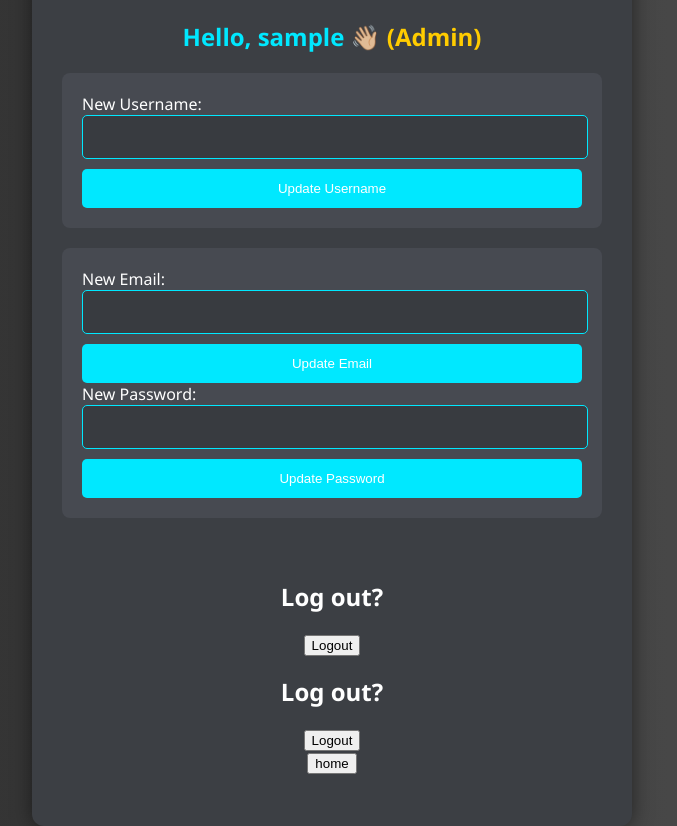
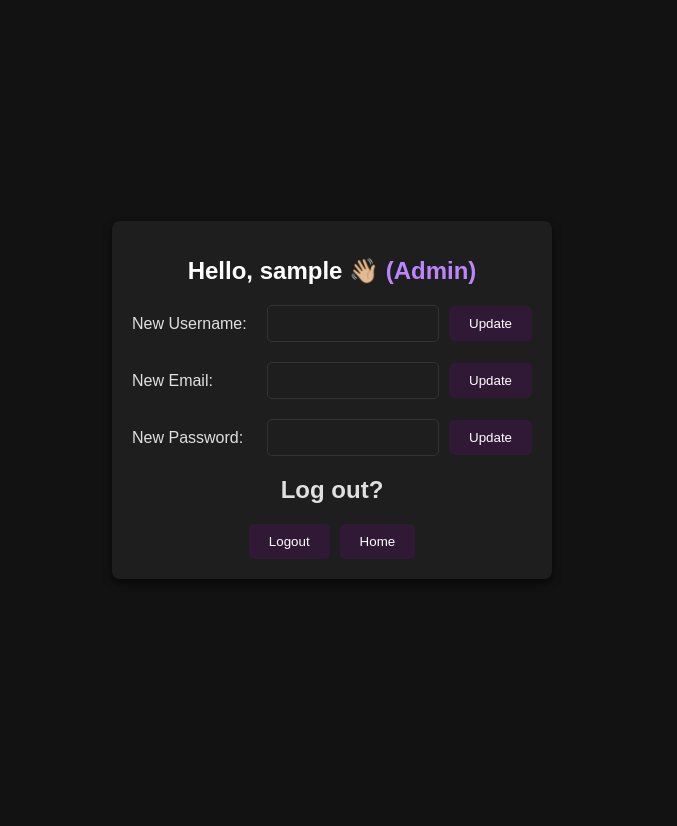
Before and after one commit to graverspng/quiz-group, a PHP site: page /profile in a window 1280 px wide. Shown: the whole page, without its empty margins (308-985 px from the left). After the commit the page ends 559 px from the top, so only its background shows below. Run offline with PHP 8.4, Linux system fonts and the light colour scheme; the visitor is signed in with stand-in values (Sample User, id 1).

Commit message:
Profile Style

```diff
--- a/App/views/auth/profile.view.php
+++ b/App/views/auth/profile.view.php
@@ -1,21 +1,117 @@
 <?php require "../App/views/components/head.php"; ?>
+
+<style>
+    body {
+        background-color: #121212;
+        color: #e0e0e0;
+        font-family: Arial, sans-serif;
+    }
+
+    .profile-container {
+        display: flex;
+        justify-content: center;
+        align-items: center;
+        height: 100vh;
+        background-color: #121212;
+    }
+
+    .profile-content {
+        background-color: #1e1e1e;
+        padding: 20px;
+        border-radius: 8px;
+        box-shadow: 0 4px 8px rgba(0, 0, 0, 0.6);
+        max-width: 400px;
+        width: 100%;
+        text-align: center;
+    }
+
+    .profile-header {
+        margin-bottom: 20px;
+        font-size: 24px;
+        color: #bb86fc;
+    }
+
+    .auth-form {
+        margin-bottom: 20px;
+        display: flex;
+        align-items: center;
+    }
+
+    .auth-label {
+        display: block;
+        margin-right: 10px;
+        font-size: 16px;
+        color: #e0e0e0;
+        flex: 1;
+        text-align: left;
+    }
+
+    .auth-input {
+        padding: 10px;
+        border-radius: 5px;
+        border: 1px solid #333;
+        background-color: #1e1e1e;
+        color: white;
+        width: 150px;
+        margin-right: 10px;
+    }
+
+    .auth-button {
+        padding: 10px 20px;
+        background-color: #301934;
+        color: white;
+        border: none;
+        border-radius: 5px;
+        cursor: pointer;
+        transition: background-color 0.3s ease, transform 0.3s ease;
+    }
+
+    .auth-button:hover {
+        background-color: #9a67ea;
+        transform: scale(1.05);
+    }
+
+    .invalid-data {
+        color: red;
+        font-size: 14px;
+    }
+
+    .logout-buttons {
+        display: flex;
+        justify-content: center;
+        gap: 10px;
+        margin-top: 10px;
+    }
+
+    .shadow_logout__btn {
+        padding: 10px 20px;
+        background-color: #301934;
+        color: #fff;
+        border: none;
+        border-radius: 5px;
+        cursor: pointer;
+        transition: background-color 0.3s ease, transform 0.3s ease;
+    }
+
+    .shadow_logout__btn:hover {
+        background-color: purple;
+        transform: scale(1.05);
+    }
+</style>
+
 <main class="create-edit-main">
-    <div class="container-profile">
-        <div class="create-edit-div-wide">
-            <div class="profile-logout-box">
-                <h1 class="profile-header">Hello, <?= htmlspecialchars($_SESSION["username"]) ?> 👋🏼
+    <div class="profile-container">
+        <div class="profile-content">
+            <h1 class="profile-header" style="color:white;">Hello, <?= htmlspecialchars($_SESSION["username"]) ?> 👋🏼
                 <?php if (isset($_SESSION['is_admin']) && $_SESSION['is_admin']): ?>
-                        <span class="admin-badge">(Admin)</span>
+                    <span class="admin-badge" style="color:#bb86fc">(Admin)</span>
                 <?php endif; ?>
             </h1>
-            </div>
             <div class="profile-div">
                 <form method="POST" class="auth-form" onsubmit="return confirm('Are you sure you want to change your username?');">
-                    <label class="auth-label">
-                        New Username:
+                    <label class="auth-label">New Username:</label>
                     <input class="auth-input" type="text" name="new_username" value="<?= $_POST["new_username"] ?? "" ?>"/>
-                    </label>
-                    <button class="auth-button" name="update_username">Update Username</button>
+                    <button class="auth-button" name="update_username">Update</button>
                 </form>
                 <?php if (isset($errors["new_username"])) { ?>
                     <p class="invalid-data"> <?= $errors["new_username"] ?> </p>
@@ -23,142 +119,35 @@
             </div>
             <div class="profile-div">
                 <form method="POST" class="auth-form" onsubmit="return confirm('Are you sure you want to change your email address?');">
-                    <label class="auth-label">
-                        New Email:
+                    <label class="auth-label">New Email:</label>
                     <input class="auth-input" type="email" name="new_email" value="<?= $_POST["new_email"] ?? "" ?>"/>
-                    </label>
-                    <button class="auth-button" name="update_email">Update Email</button>
+                    <button class="auth-button" name="update_email">Update</button>
                 </form>
                 <?php if (isset($errors["new_email"])) { ?>
                     <p class="invalid-data"> <?= $errors["new_email"] ?> </p>
                 <?php } ?>
                 <form method="POST" class="auth-form" onsubmit="return confirm('Are you sure you want to change your password?');">
-                    <label class="auth-label">
-                        New Password:
+                    <label class="auth-label">New Password:</label>
                     <input class="auth-input" type="password" name="new_password"/>
-                    </label>
-                    <button class="auth-button" name="update_password">Update Password</button>
+                    <button class="auth-button" name="update_password">Update</button>
                 </form>
                 <?php if (isset($errors["new_password"])) { ?>
                     <p class="invalid-data"> <?= $errors["new_password"] ?> </p>
                 <?php } ?>
             </div>
-            <br>
             <div class="profile-logout-box">
-
                 <h2>Log out?</h2>
+                <div class="logout-buttons">
                     <form action="/logout" method="POST">
                         <button class="shadow_logout__btn">Logout</button>
                     </form>
-
-            <h2> Log out? </h2>
-            <form action="/logout" method="POST">
-                <button class="shadow_logout__btn">Logout</button>
+                    <form action="/" method="POST">
+                        <button class="shadow_logout__btn">Home</button>
                     </form>
-
-            <form action="/" method="POST">
-                <button class="shadow_logout__btn">home</button>
-            </form>
-
                 </div>
-            <br>
+            </div>
         </div>
     </div>
 </main>
 
 <?php require "../App/views/components/footer.php"; ?>
-
-<style>
-body {
-    margin: 0;
-    font-family: 'Segoe UI', Tahoma, Geneva, Verdana, sans-serif;
-    background-color: #282c34; /* Darker background color */
-    color: #ffffff; /* White text color */
-}
-
-.create-edit-main {
-    display: flex;
-    justify-content: center;
-    align-items: center;
-    height: 100vh; /* Full height of viewport */
-}
-
-.container-profile {
-    max-width: 600px; /* Limit width */
-    width: 100%;
-    background-color: #3c3f44; /* Darker box background */
-    border-radius: 12px; /* More rounded corners */
-    box-shadow: 0 0 20px rgba(0, 0, 0, 0.5); /* Deeper shadow for a floating effect */
-    padding: 30px; /* Padding inside box */
-    box-sizing: border-box;
-}
-
-.profile-header {
-    text-align: center; /* Center header text */
-    color: #00E8FF; /* Header color */
-    margin-bottom: 20px; /* Space below header */
-    font-size: 24px; /* Larger font size for header */
-}
-
-.admin-badge {
-    color: #ffcc00; /* Bright color for admin badge */
-}
-
-.profile-div {
-    margin-bottom: 20px; /* Space between profile sections */
-    padding: 20px; /* Inner padding */
-    border-radius: 8px; /* Rounded corners */
-    background-color: #474a51; /* Box background color */
-    transition: background-color 0.3s; /* Smooth transition for hover effect */
-}
-
-.profile-div:hover {
-    background-color: #5a5d62; /* Darker shade on hover */
-}
-
-.auth-label {
-    display: block; /* Make labels block elements */
-    margin-bottom: 10px; /* Space below labels */
-    color: #ffffff; /* Label color */
-}
-
-.auth-input {
-    width: calc(100% - 20px); /* Full width minus padding */
-    padding: 12px; /* Padding inside input */
-    border: 1px solid #00E8FF; /* Light border for input */
-    border-radius: 5px; /* Rounded corners for input */
-    background-color: #383b40; /* Darker background for input */
-    color: #ffffff; /* White text color for input */
-    font-size: 16px; /* Larger font size for input */
-}
-
-.auth-input::placeholder {
-    color: #cccccc; /* Placeholder text color */
-}
-
-.auth-button {
-    display: block; /* Make buttons block elements */
-    width: 100%; /* Full width for buttons */
-    padding: 12px; /* Padding inside button */
-    border: none; /* Remove border */
-    border-radius: 5px; /* Rounded corners */
-    background-color: #00E8FF; /* Button color */
-    color: #ffffff; /* Text color */
-    cursor: pointer; /* Pointer cursor on hover */
-    margin-top: 10px; /* Space above button */
-    transition: background-color 0.3s; /* Smooth transition for button color */
-}
-
-.auth-button:hover {
-    background-color: #00c1d4; /* Darker shade on hover */
-}
-
-.invalid-data {
-    color: #ff5555; /* Red color for error messages */
-    text-align: center; /* Center error messages */
-}
-
-.profile-logout-box {
-    text-align: center; /* Center logout section text */
-}
-</style>
```
Lines whose indentation alone changed are shown as unchanged.
